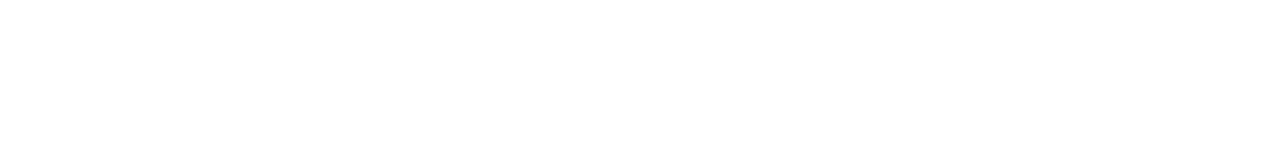
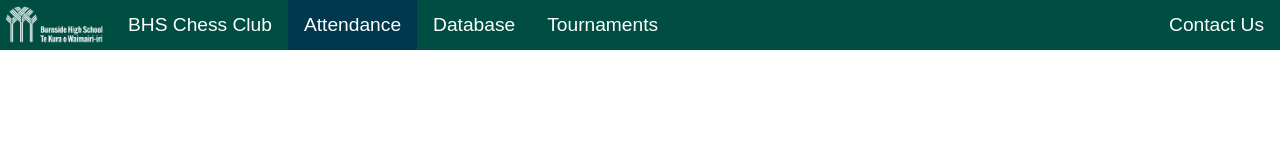
Before and after one commit to Exponential182/Chess-Club-Website, a plain HTML site: page cca-attendance.html in a window 1280 px wide. Drawn offline with Linux system fonts and the light colour scheme.

Commit message:
Fixed Navbar

```diff
--- a/cca-attendance.html
+++ b/cca-attendance.html
@@ -3,9 +3,23 @@
 <head>
     <meta charset="UTF-8">
     <meta name="viewport" content="width=device-width, initial-scale=1.0">
+    <link rel="stylesheet" href="css/cca-style.css">
     <title>Document</title>
 </head>
 <body>
-
+    <header class="nav_bar">
+        <div class="logo">
+            <img class="logo" src="images/Burnside Logo - Primary Horizontal - white RGB.png" alt="Burnside Logo">
+        </div>
+        <div class="nav">
+            <ul>
+                <li><a href="./cca-index.html">BHS Chess Club</a></li>
+                <li><a class="active" href="./cca-attendance.html">Attendance</a></li>
+                <li><a href="./cca-database.html">Database</a></li>
+                <li><a href="./cca-tournament.html">Tournaments</a></li>
+                <li style="float: right;"><a href="./cca-contact.html">Contact Us</a></li>
+            </ul>
+        </div>
+    </header>
 </body>
 </html>
--- a/css/cca-style.css
+++ b/css/cca-style.css
@@ -42,13 +42,17 @@ li a {
 
 .nav_bar{
     display: grid;
-    grid-template-columns: 1fr 7fr;
+    grid-template-columns: 112px 1fr;
     margin: auto;
     height: 100%;
+    align-items: center;
+    background-color: #004E42;
 }
 
 .logo{
     background-color: #004E42;
+    height: 50px;
+    width: 112px;
 }
 
 /* Hero Section */
```
Also changed, not shown: cca-contact.html (+15 -1 lines), cca-database.html (+15 -1 lines), cca-index.html (+5 -5 lines), cca-tournament.html (+15 -1 lines).
